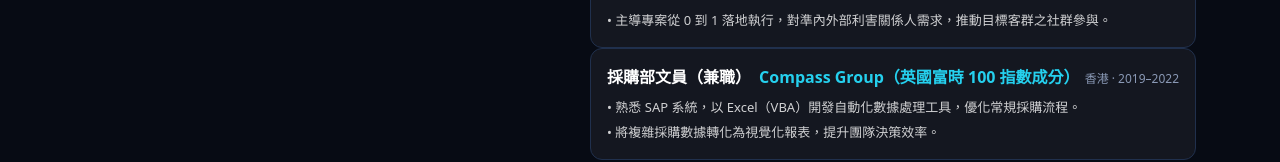
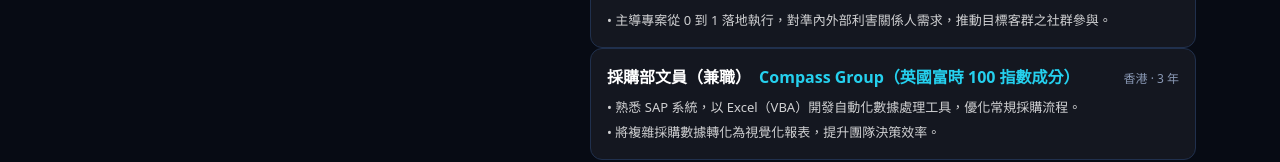
Before and after one commit to a96020183/ken-chui, a React (Vite) app: page / in a window 1280 px wide. Shown: the part 2660-2822 px from the top of the page. Built offline with nearby package versions, Linux system fonts and the light colour scheme.

Commit message:
fix: 更正工作經歷職稱與年份

```diff
--- a/src/data/profile.js
+++ b/src/data/profile.js
@@ -60,7 +60,7 @@ export const profile = {
     {
       role: '採購部文員（兼職）',
       org: 'Compass Group（英國富時 100 指數成分）',
-      period: '香港 · 2019–2022',
+      period: '香港 · 3 年',
       points: [
         '熟悉 SAP 系統，以 Excel（VBA）開發自動化數據處理工具，優化常規採購流程。',
         '將複雜採購數據轉化為視覺化報表，提升團隊決策效率。',
```
Also changed, not shown: 1 other file (tests, documents, lock files or other folders).
